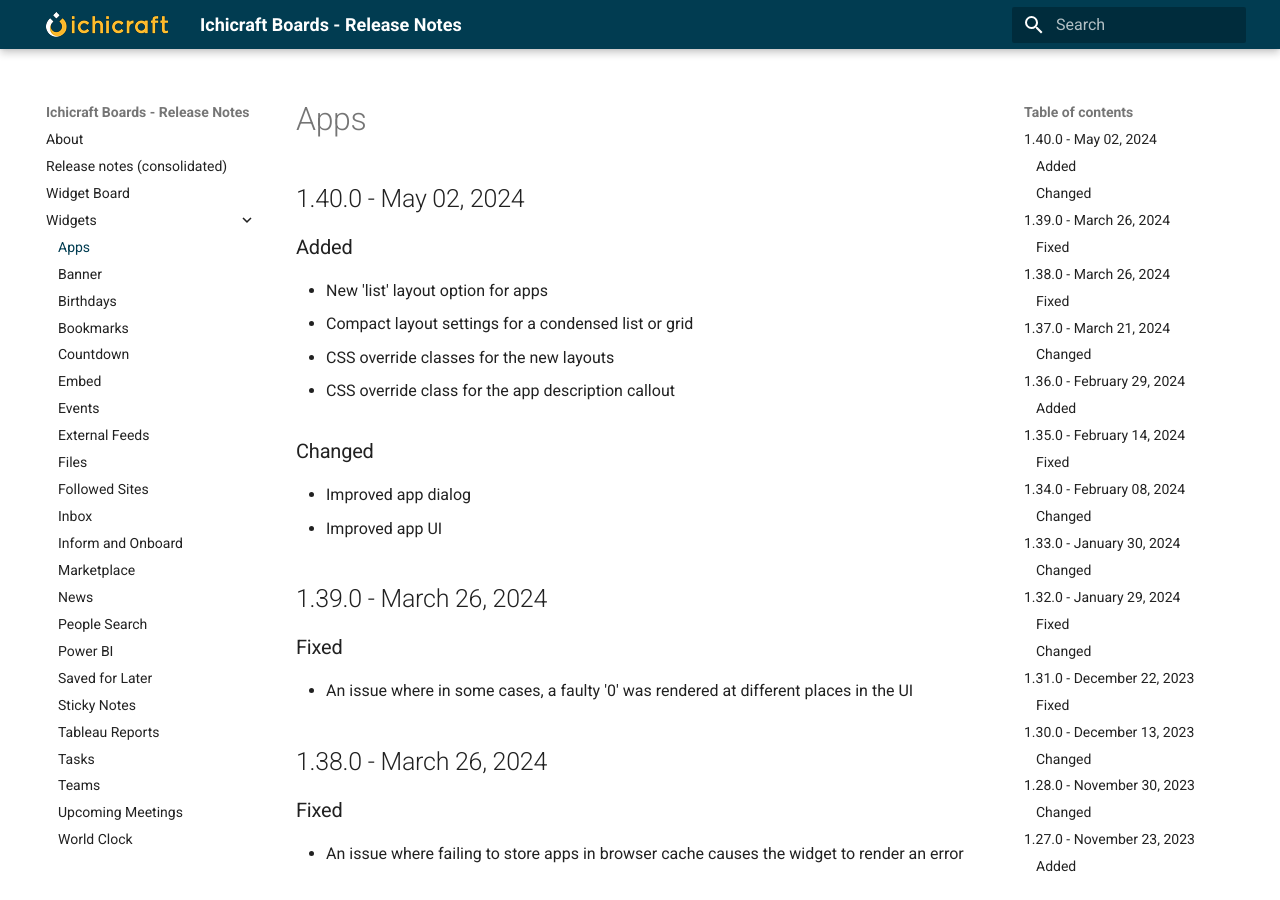
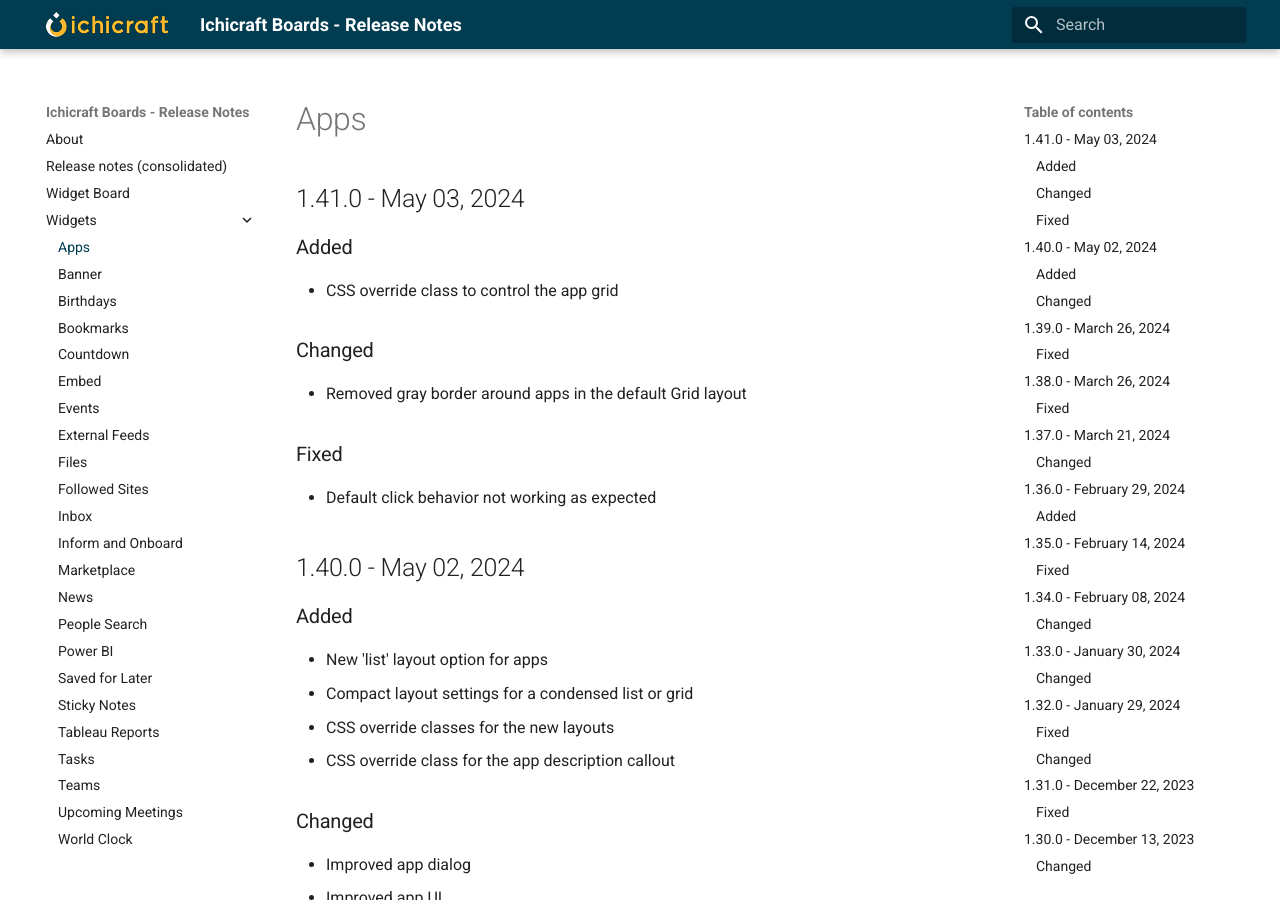
Before and after one commit to ichicraft/widgets-docs, an MkDocs documentation site: the page built from docs/Widgets/Apps.md, in a window 1280 px wide and 900 px high. Built offline with MkDocs 1.6.1 and Material for MkDocs 9.7.7, drawn with Linux system fonts in a browser that asks for light colours.

```diff
--- a/docs/Widgets/Apps.md
+++ b/docs/Widgets/Apps.md
@@ -1,3 +1,14 @@
+## 1.41.0 - May 03, 2024
+
+### Added
+- CSS override class to control the app grid
+
+### Changed
+- Removed gray border around apps in the default Grid layout
+
+### Fixed
+- Default click behavior not working as expected
+
 ## 1.40.0 - May 02, 2024
 
 ### Added
```
Also changed, not shown: docs/Release-notes-(consolidated).md (+11 -0 lines).
